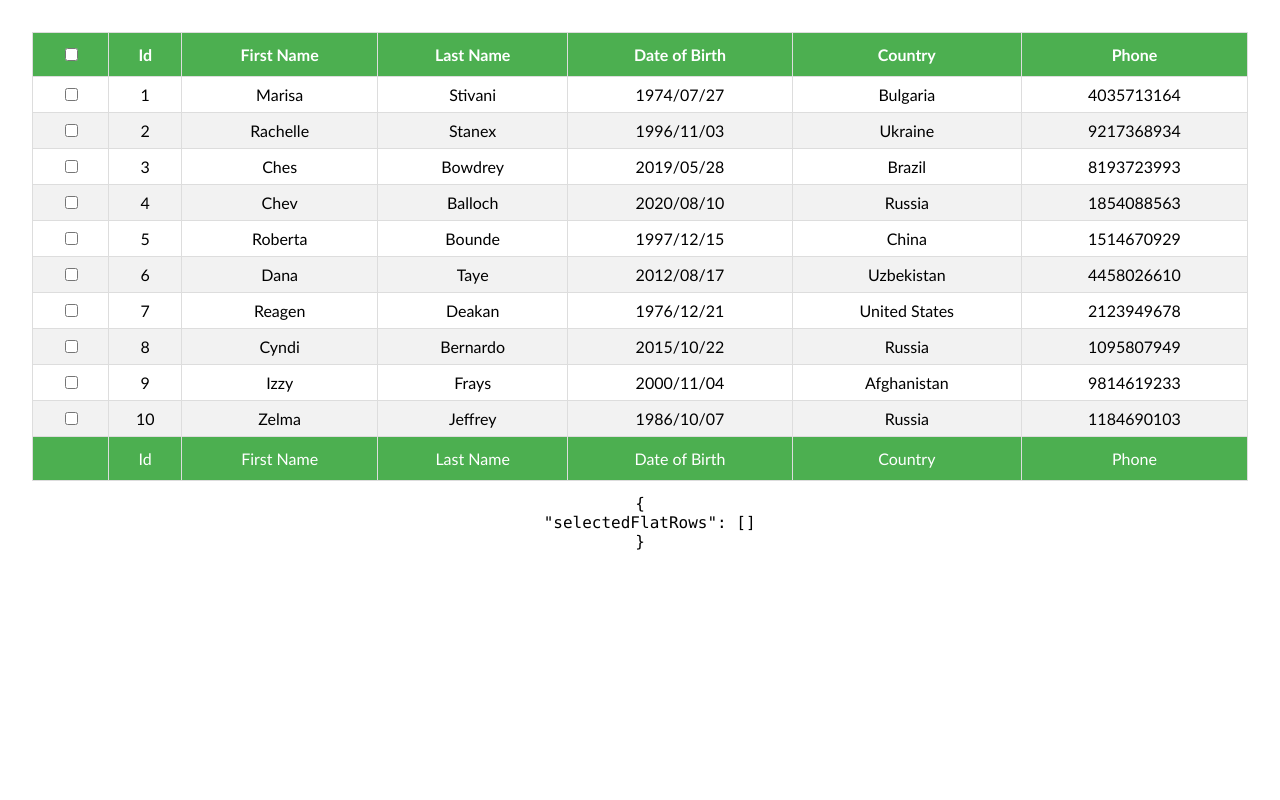
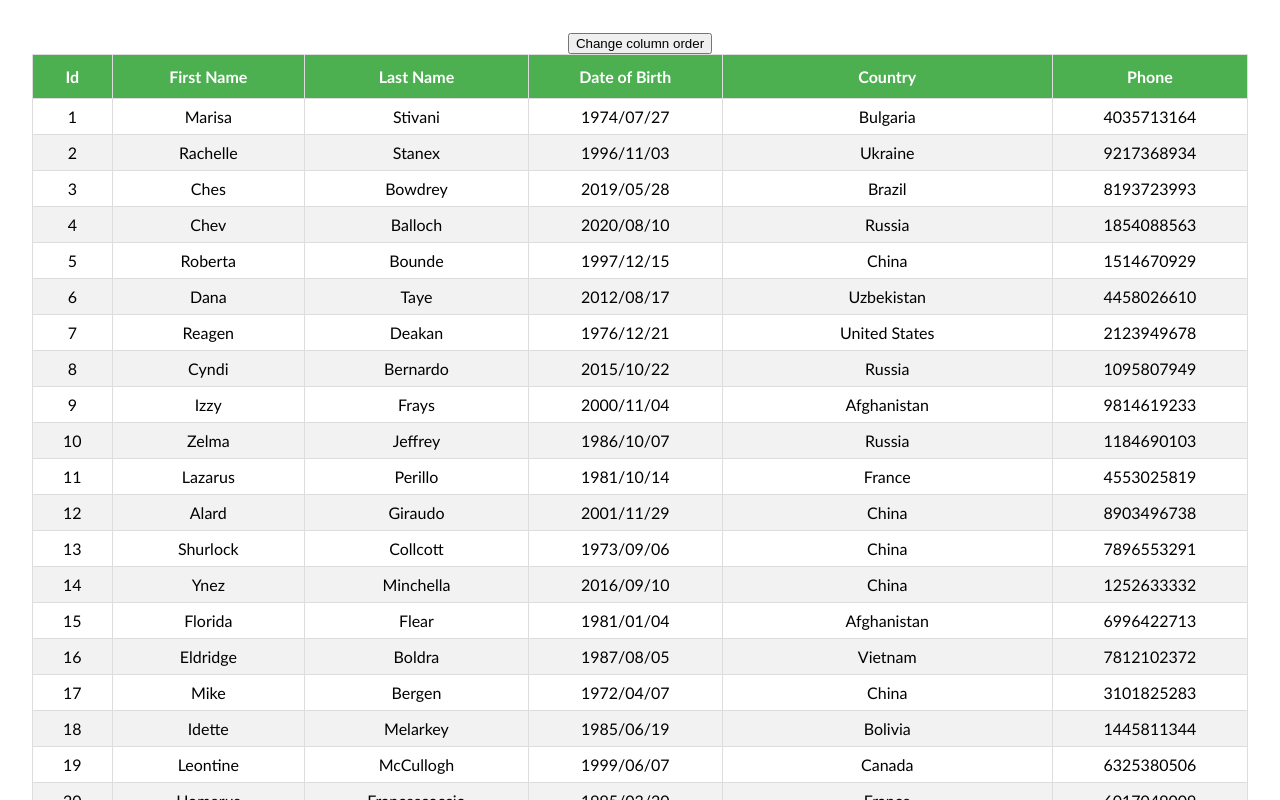
Before and after one commit to YUYING0327/React-table-turtorial, a React (Vite) app: page / in a window 1280 px wide. Shown: the top 800 px of the page. Built offline with nearby package versions, Linux system fonts and the light colour scheme; the HTML template or start-up script is replaced by a standard one.

Commit message:
Change column order

```diff
--- a/src/App.jsx
+++ b/src/App.jsx
@@ -1,11 +1,11 @@
 import './App.css';
 import 'regenerator-runtime';
-import { RowSelection } from './components/RowSelection';
+import { ColumnOrder } from './components/ColumnOrder';
 
 function App() {
   return (
     <div>
-      <RowSelection />
+      <ColumnOrder />
     </div>
   );
 }
--- a/src/components/CheckBox.jsx
+++ /dev/null
@@ -1,16 +0,0 @@
-import { forwardRef, useRef, useEffect } from 'react';
-
-export const CheckBox = forwardRef(({ indeterminate, ...rest }, ref) => {
-  const defaultRef = useRef();
-  const resolvedRef = ref || defaultRef;
-
-  useEffect(() => {
-    resolvedRef.current.indeterminate = indeterminate;
-  }, [resolvedRef, indeterminate]);
-
-  return (
-    <>
-      <input type='checkbox' ref={resolvedRef} {...rest} />
-    </>
-  );
-});
--- a/src/components/RowSelection.jsx
+++ b/src/components/ColumnOrder.jsx
@@ -1,11 +1,10 @@
-import { useTable, useRowSelect } from 'react-table';
+import { useTable, useColumnOrder } from 'react-table';
 import MOCK_DATA from './MOCK_DATA.json';
 import { COLUMNS } from './columns';
 import { useMemo } from 'react';
 import './table.css';
-import { CheckBox } from './CheckBox';
 
-export const RowSelection = () => {
+export const ColumnOrder = () => {
   const columns = useMemo(() => COLUMNS, []);
   const data = useMemo(() => MOCK_DATA, []);
 
@@ -16,35 +15,29 @@ export const RowSelection = () => {
     footerGroups,
     rows,
     prepareRow,
-    selectedFlatRows,
+    setColumnOrder,
   } = useTable(
     {
       columns,
       data,
     },
-    useRowSelect,
-    (hooks) => {
-      hooks.visibleColumns.push((columns) => {
-        return [
-          {
-            id: 'selection',
-            Header: ({ getToggleAllRowsSelectedProps }) => (
-              <CheckBox {...getToggleAllRowsSelectedProps()} />
-            ),
-            Cell: ({ row }) => (
-              <CheckBox {...row.getToggleRowSelectedProps()} />
-            ),
-          },
-          ...columns,
-        ];
-      });
-    }
+    useColumnOrder
   );
 
-  const firstPageRow = rows.slice(0, 10);
+  const changeOrder = () => {
+    setColumnOrder([
+      'id',
+      'first_name',
+      'last_name',
+      'phone',
+      'country',
+      'date_of_birth',
+    ]);
+  };
 
   return (
     <>
+      <button onClick={changeOrder}>Change column order</button>
       <table {...getTableProps()}>
         <thead>
           {headerGroups.map((headerGroup) => (
@@ -56,7 +49,7 @@ export const RowSelection = () => {
           ))}
         </thead>
         <tbody {...getTableBodyProps()}>
-          {firstPageRow.map((row) => {
+          {rows.map((row) => {
             prepareRow(row);
             return (
               <tr {...row.getRowProps()}>
@@ -79,17 +72,6 @@ export const RowSelection = () => {
           ))}
         </tfoot>
       </table>
-      <pre>
-        <code>
-          {JSON.stringify(
-            {
-              selectedFlatRows: selectedFlatRows.map((row) => row.original),
-            },
-            null,
-            2
-          )}
-        </code>
-      </pre>
     </>
   );
 };
```
